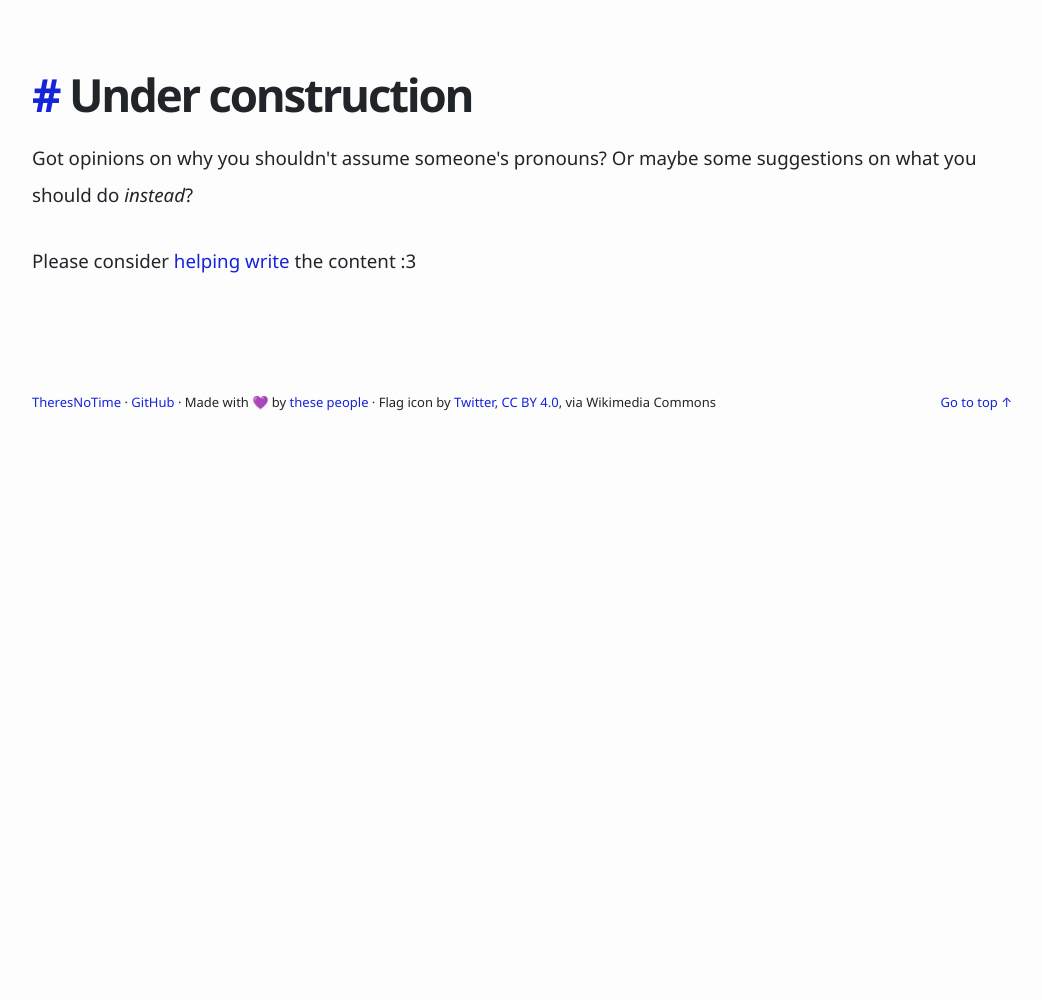
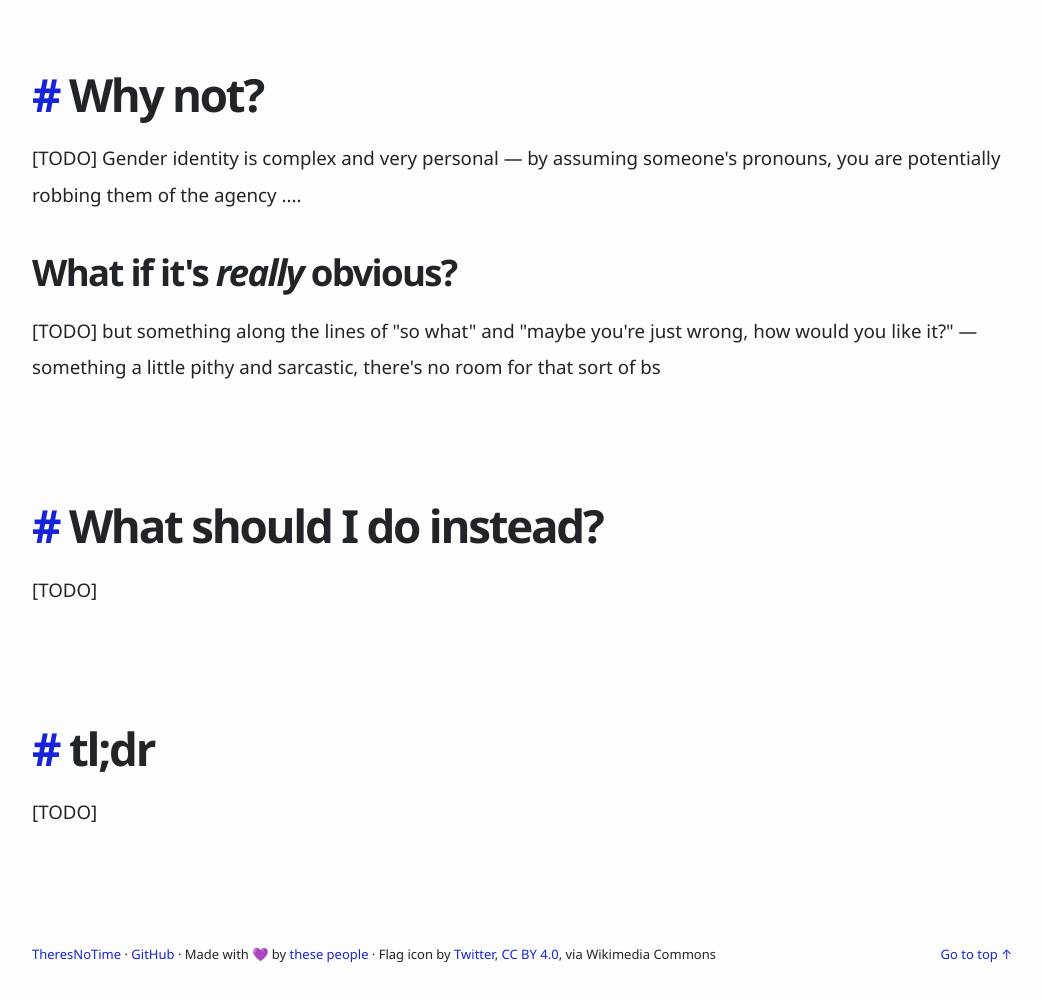
Before and after one commit to theresnotime/dont.assumepronouns.com, a website: page public/index.html in a window 1280 px wide. Shown: the part 378-1378 px from the top of the page, without its empty margins (118-1160 px from the left). Before the commit the page ends 860 px from the top, so only its background shows below. Drawn offline with Linux system fonts and the light colour scheme.

Commit message:
Initial draft content

```diff
--- a/public/index.html
+++ b/public/index.html
@@ -9,17 +9,13 @@
 
         <!-- HTML Meta Tags -->
         <title>Don't Assume Pronouns</title>
-        <meta
-            name="description"
-            content="The gender-neutral singular they is a safe, better-than-guessing pronoun to use in situations where you can't ask." />
+        <meta name="description" content="TODO_META_DESC" />
 
         <!-- Facebook Meta Tags -->
         <meta property="og:url" content="https://dont.assumepronouns.com" />
         <meta property="og:type" content="website" />
         <meta property="og:title" content="Don't Assume Pronouns" />
-        <meta
-            property="og:description"
-            content="The gender-neutral singular they is a safe, better-than-guessing pronoun to use in situations where you can't ask." />
+        <meta property="og:description" content="TODO_META_DESC" />
         <meta
             property="og:image"
             content="https://dont.assumepronouns.com/img/Twemoji_lgbt_flag.png" />
@@ -29,9 +25,7 @@
         <meta property="twitter:domain" content="dont.assumepronouns.com" />
         <meta property="twitter:url" content="https://dont.assumepronouns.com" />
         <meta name="twitter:title" content="Don't Assume Pronouns" />
-        <meta
-            name="twitter:description"
-            content="The gender-neutral singular they is a safe, better-than-guessing pronoun to use in situations where you can't ask." />
+        <meta name="twitter:description" content="TODO_META_DESC" />
         <meta
             name="twitter:image"
             content="https://dont.assumepronouns.com/img/Twemoji_lgbt_flag.png" />
@@ -54,21 +48,34 @@
                 </p>
             </div>
 
-            <section id="help">
-                <a class="title-link" href="#help">
-                    <h2 class="title">Under construction</h2>
+            <section id="why">
+                <a class="title-link" href="#why">
+                    <h2 class="title">Why not?</h2>
                 </a>
                 <p>
-                    Got opinions on why you shouldn't assume someone's pronouns? Or maybe some
-                    suggestions on what you should do <i>instead</i>?
+                    [TODO] Gender identity is complex and very personal — by assuming someone's
+                    pronouns, you are potentially robbing them of the agency ....
                 </p>
+                <h3>What if it's <i>really</i> obvious?</h3>
                 <p>
-                    Please consider
-                    <a href="https://github.com/theresnotime/dont.assumepronouns.com"
-                        >helping write</a
-                    >
-                    the content :3
+                    [TODO] but something along the lines of "so what" and "maybe you're just wrong,
+                    how would you like it?" — something a little pithy and sarcastic, there's no
+                    room for that sort of bs
                 </p>
+            </section>
+
+            <section id="instead">
+                <a class="title-link" href="#instead">
+                    <h2 class="title">What should I do instead?</h2>
+                </a>
+                <p>[TODO]</p>
+            </section>
+
+            <section id="tldr">
+                <a class="title-link" href="#tldr">
+                    <h2 class="title">tl;dr</h2>
+                </a>
+                <p>[TODO]</p>
             </section>
 
             <footer>
```
